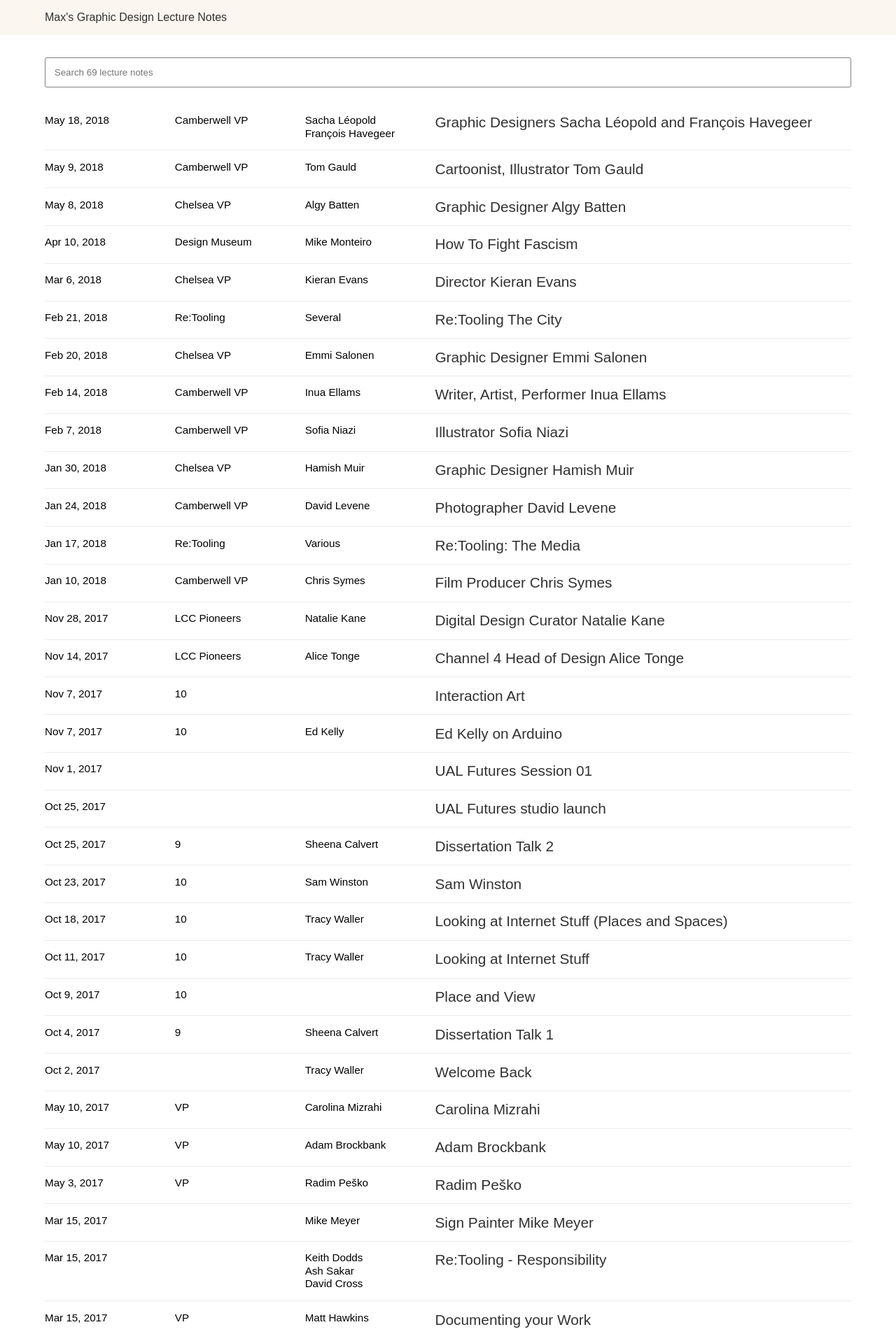
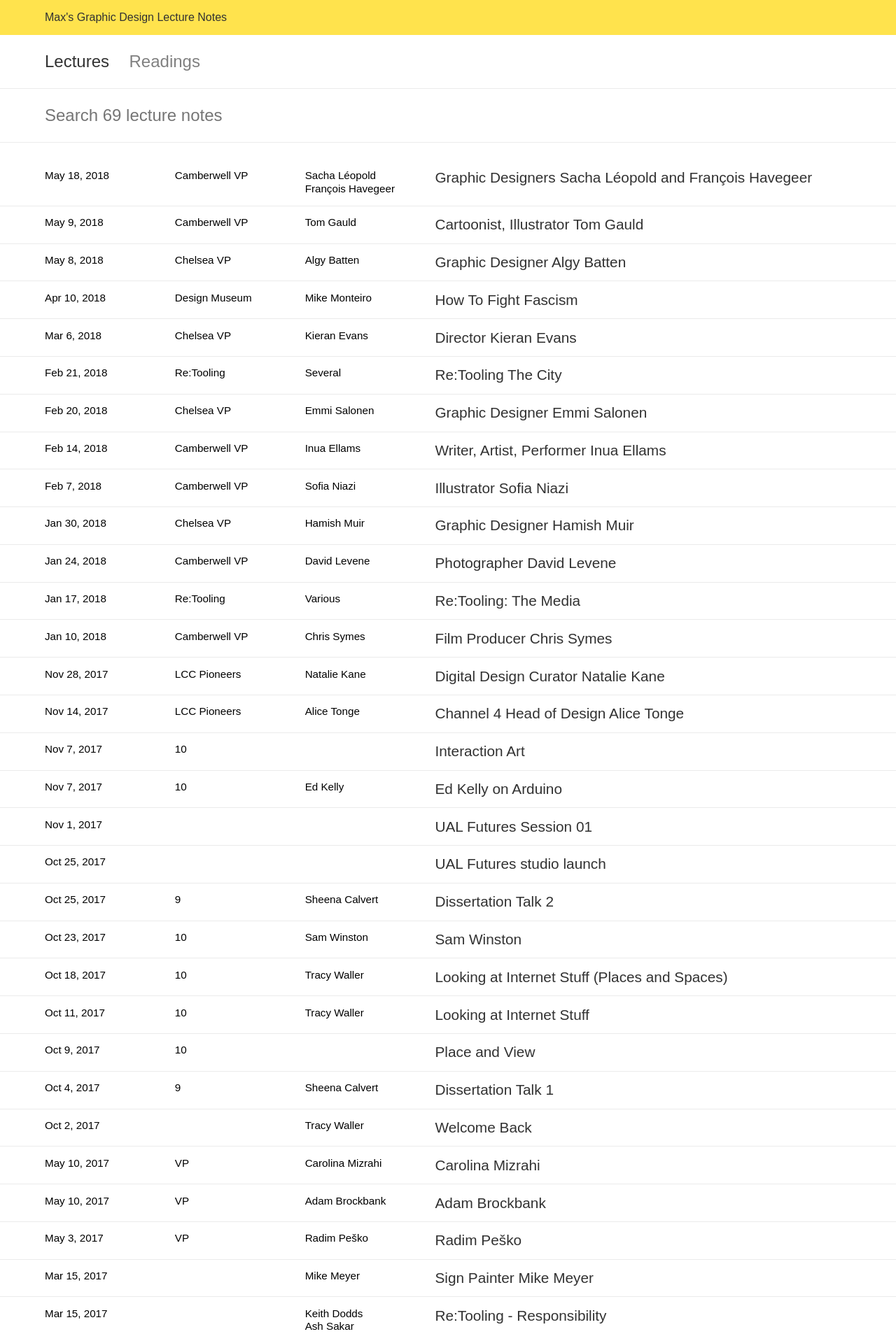
Before and after one commit to awesomephant/notes, a Jekyll site: the page built from index.html, in a window 1280 px wide. Shown: the top 1907 px of the page at 70% size. Built offline with Jekyll 4.4.1, drawn with Linux system fonts in a browser that asks for light colours.

Commit message:
Refine layout

```diff
--- a/_sass/_layout.scss
+++ b/_sass/_layout.scss
@@ -5,17 +5,17 @@
 
 .site-header {
     padding: 1rem 5%;
-    margin-bottom: 2rem;
-    background-color: rgba(linen, .6);
+    background-color: lighten(gold, 15);
 }
 
 .fuzzy-search {
     column-span: all;
     display: block;
     width: 100%;
-    padding: .8rem;
-    border: 1px solid gray;
-    border-radius: 3px;
+    border: 0;
+    font-size: 1.5rem;
+    padding: 1.5rem 5%;
+    border-bottom: 1px solid $lightgray;
     margin-bottom: 1.5rem;
     &:focus {
         box-shadow: none;
@@ -24,9 +24,25 @@
     }
 }
 
+.post-nav {
+    padding: 0 5%;
+    padding-bottom: 1.5rem;
+    padding-top: 1.5rem;
+    border-bottom: 1px solid $lightgray;
+    a {
+        margin-right: 1em;
+        text-decoration: none;
+        color: gray;
+        font-size: 1.5rem;
+        &.active {
+            color: $black;
+        }
+    }
+}
+
+
 .post-list {
     list-style: none;
-    padding: 0 5%;
     margin-bottom: 2rem;
     .list {
         list-style: none;
@@ -37,7 +53,7 @@
     display: flex;
     flex-wrap: wrap;
     width: 100%;
-    padding: .9rem 0;
+    padding: .9rem 5%;
     border-bottom: 1px solid $lightgray;
     justify-content: flex-start;
     align-items: stretch;
@@ -91,16 +107,6 @@
     text-decoration: none;
 }
 
-canvas {
-    position: absolute;
-    top: 0;
-    left: 0;
-    height: 100%;
-    width: 100%;
-    pointer-events: none;
-    mix-blend-mode: multiply;
-}
-
 .post-container {
     display: flex;
     flex-direction: column;
@@ -111,9 +117,13 @@
         justify-content: flex-start;
     }
     padding: 2rem 5%;
+    padding-top: 10vh;
     a {
-        color: gray;
-
+        color: darken(cornflowerblue, 10);
+        text-decoration: none;
+        &:hover, &:focus {
+            color: darken(cornflowerblue, 1);
+        }
     }
 }
 
@@ -150,10 +160,8 @@
     }
     span {
         display: block;
-        text-transform: uppercase;
-        letter-spacing: .03em;
         margin-bottom: .2rem;
-        font-size: .8rem;
+        font-size: 1rem;
     }
 }
 
@@ -166,10 +174,7 @@
     line-height: 1.5;
     .hasimage {
         font-size: 1rem;
-        a {
-            font-size: .9rem;
-            text-decoration: none;
-        }
+        line-height: 1.35;
         img {
             margin-bottom: .2rem;
         }
--- a/index.html
+++ b/index.html
@@ -7,6 +7,11 @@
     {% unless item.published == false %}{% assign counter = counter | plus : 1 %}
     {% endunless %}
 {% endfor %}
+
+<nav class="post-nav">
+    <a href="#lectures" class='active'>Lectures</a>
+    <a href="#readings">Readings</a>
+</nav>
 
 <div id='js-post-list' class="post-list">
     <input type="text" class="fuzzy-search" placeholder='Search {{ counter }} lecture notes'/>
```
Also changed, not shown: _layouts/post.html (+8 -2 lines).
